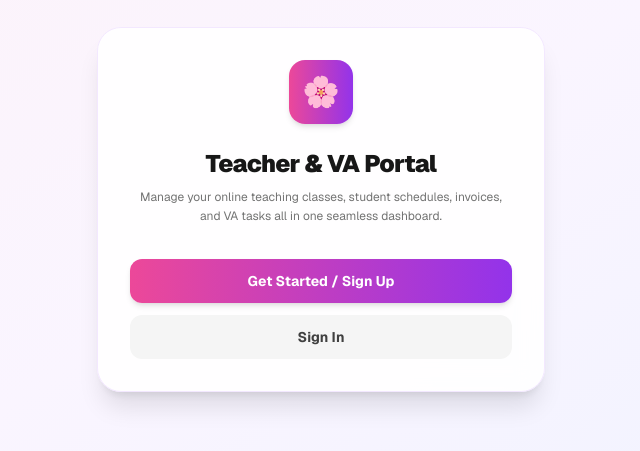
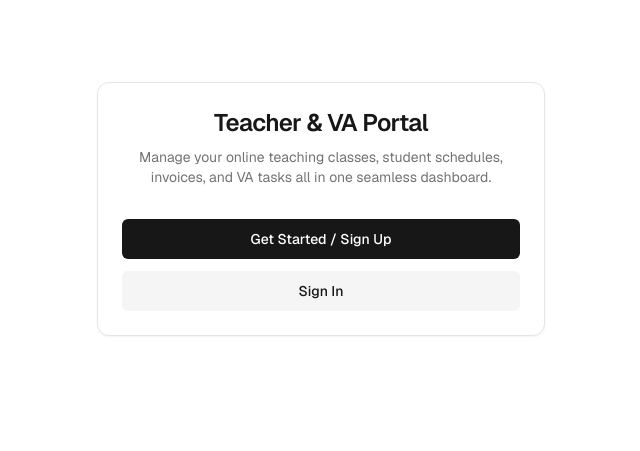
Before and after one commit to jane6231/teacher-va_monitoring-system, a Next.js app: page / in a window 1280 px wide. Shown: the part 191-642 px from the top of the page, without its empty margins (319-959 px from the left). Built offline with nearby package versions, Linux system fonts and the light colour scheme.

Commit message:
change interface

```diff
--- a/app/page.tsx
+++ b/app/page.tsx
@@ -1,33 +1,41 @@
+
 import Link from 'next/link';
 
 export default function Home() {
   return (
-    <div className="flex min-h-screen flex-col items-center justify-center bg-gradient-to-br from-pink-50 via-purple-50 to-indigo-50 p-6 text-neutral-900">
-      <div className="max-w-md w-full bg-white/90 backdrop-blur-md p-8 rounded-3xl shadow-xl border border-purple-100 text-center space-y-6">
-        <div className="w-16 h-16 bg-gradient-to-r from-pink-500 to-purple-600 rounded-2xl mx-auto flex items-center justify-center text-3xl shadow-md text-white">
-          🌸
-        </div>
+    <div className="flex min-h-screen flex-col items-center justify-center bg-white p-6 text-neutral-900">
+
+      <div className="w-full max-w-md rounded-xl border border-neutral-200 bg-white p-6 shadow-sm text-center space-y-6">
+
         <div>
-          <h1 className="text-2xl font-black text-neutral-900 tracking-tight">Teacher & VA Portal</h1>
-          <p className="text-xs text-neutral-500 mt-2 leading-relaxed">
-            Manage your online teaching classes, student schedules, invoices, and VA tasks all in one seamless dashboard.
+          <h1 className="text-2xl font-semibold tracking-tight text-neutral-900">
+            Teacher & VA Portal
+          </h1>
+
+          <p className="mt-2 text-sm text-neutral-500">
+            Manage your online teaching classes, student schedules,
+            invoices, and VA tasks all in one seamless dashboard.
           </p>
         </div>
 
         <div className="space-y-3 pt-2">
+
           <Link
             href="/auth/sign-up"
-            className="w-full block py-3 px-4 bg-gradient-to-r from-pink-500 to-purple-600 text-white font-bold text-sm rounded-xl shadow-md hover:opacity-95 transition"
+            className="block w-full rounded-md bg-neutral-900 px-4 py-2.5 text-sm font-medium text-white transition hover:bg-neutral-800"
           >
             Get Started / Sign Up
           </Link>
+
           <Link
             href="/auth/login"
-            className="w-full block py-3 px-4 bg-neutral-100 text-neutral-700 font-bold text-sm rounded-xl hover:bg-neutral-200 transition"
+            className="block w-full rounded-md bg-neutral-100 px-4 py-2.5 text-sm font-medium text-neutral-900 transition hover:bg-neutral-200"
           >
             Sign In
           </Link>
+
         </div>
+
       </div>
     </div>
   );
```
